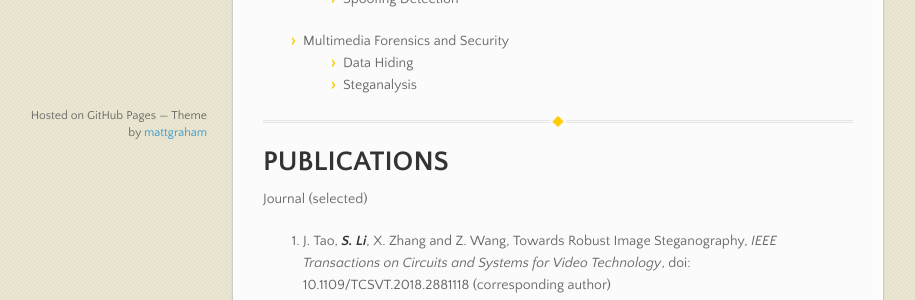
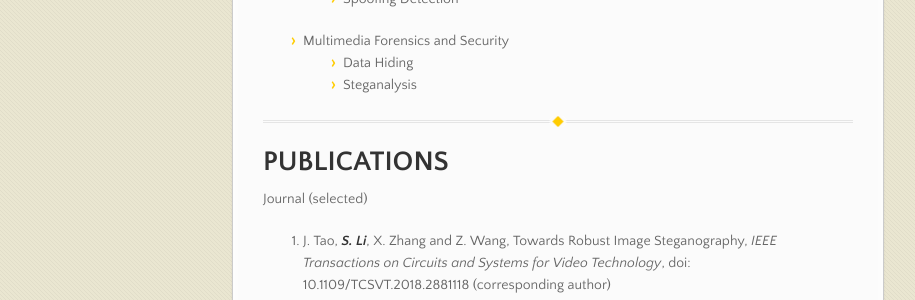
Before and after one commit to blazelisheng/blazelisheng.github.io, a Jekyll site: the page built from index.md, in a window 1280 px wide. Shown: the part 719-1019 px from the top of the page, without its empty margins (83-998 px from the left). Built offline with Jekyll 4.4.1, drawn with Linux system fonts in a browser that asks for light colours.

Commit message:
Update default.html

```diff
--- a/_layouts/default.html
+++ b/_layouts/default.html
@@ -33,12 +33,7 @@
         {{ content }}
 
       </section>
-      <footer>
-        {% if site.github.is_project_page %}
-          <p>Project maintained by <a href="{{ site.github.owner_url }}">{{ site.github.owner_name }}</a></p>
-        {% endif %}
-        <p><small>Hosted on GitHub Pages &mdash; Theme by <a href="https://twitter.com/michigangraham">mattgraham</a></small></p>
-      </footer>
+
     </div>
 
     {% if site.google_analytics %}
```
